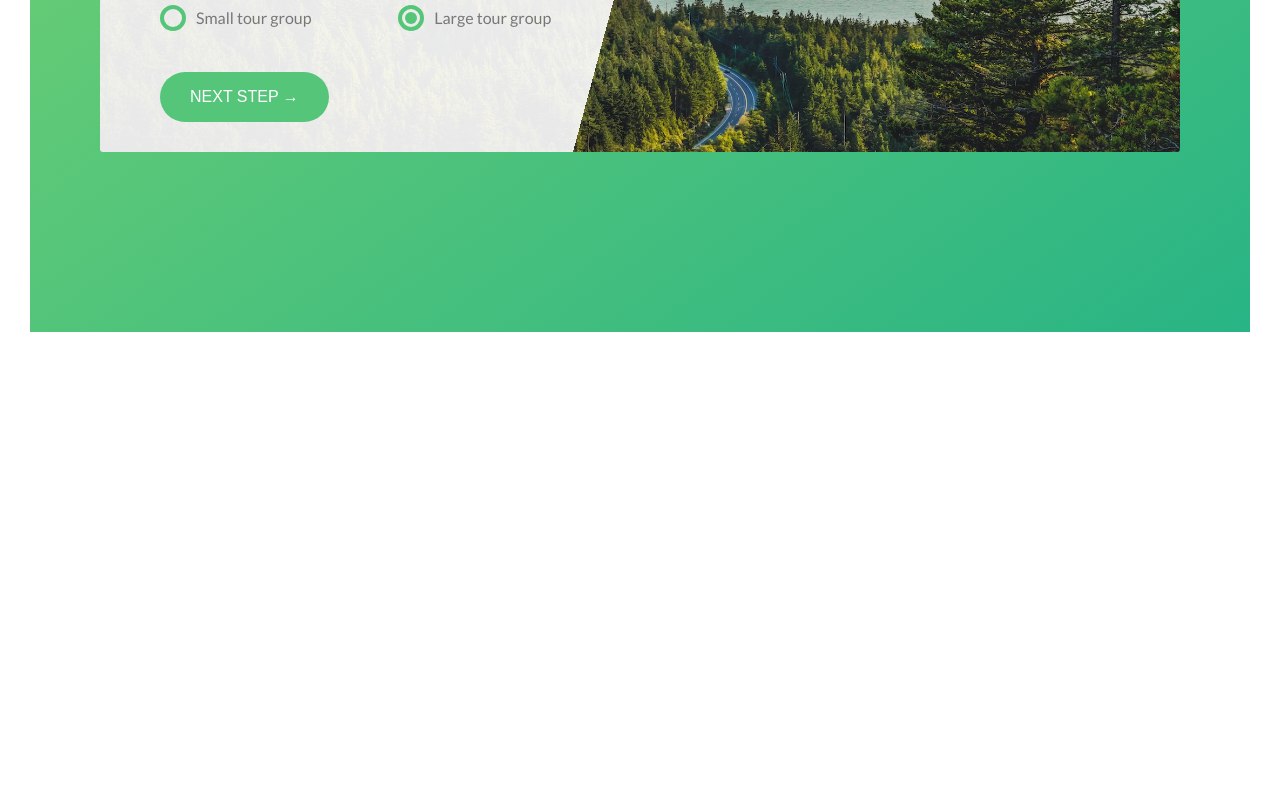
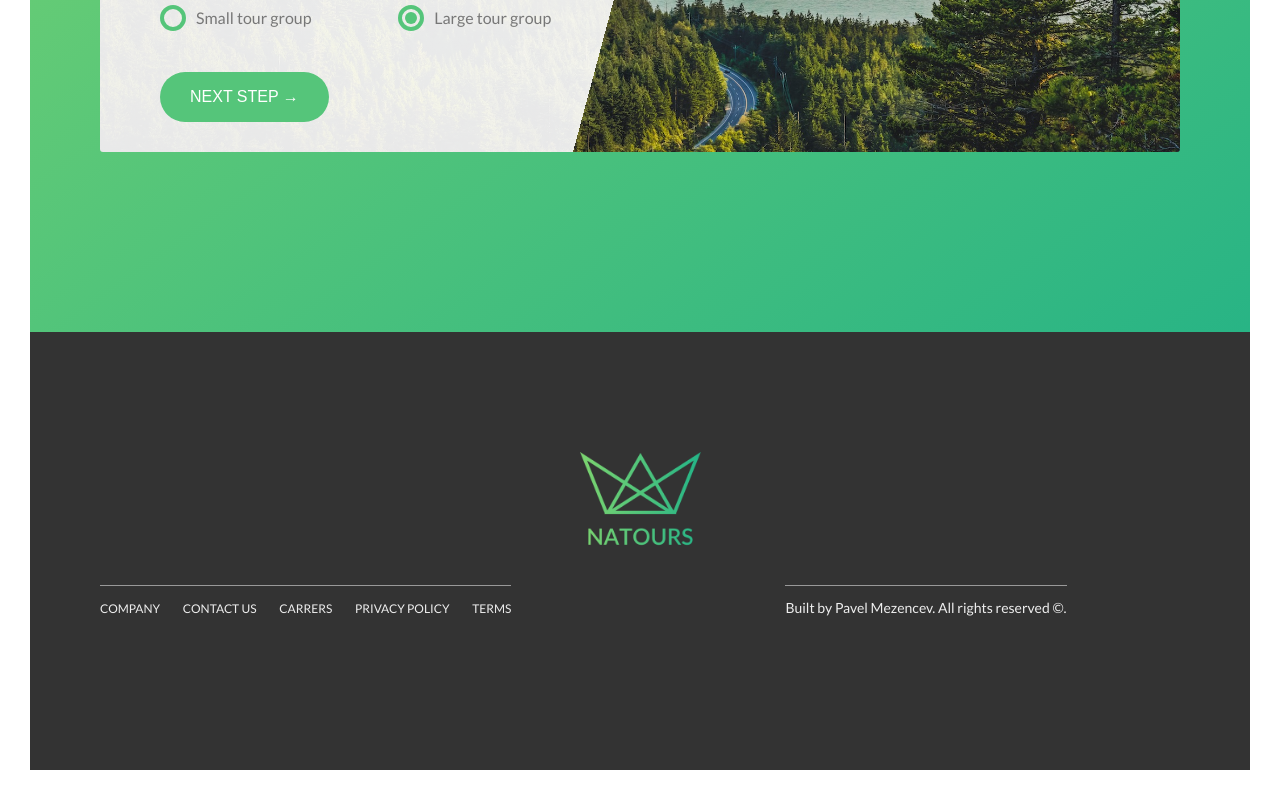
Before and after one commit to Mezin24/Natours, a website: page index.html in a window 1280 px wide. Shown: the part 5477-6277 px from the top of the page. Before the commit the page ends 5839 px from the top, so only its background shows below. Drawn offline with nearby package versions, Linux system fonts and the light colour scheme.

Commit message:
add footer

```diff
--- a/index.html
+++ b/index.html
@@ -341,6 +341,37 @@
         </div>
       </section>
     </main>
+    <footer class="footer">
+      <div class="footer__logo-box">
+        <img
+          src="img/logo-green-2x.png"
+          alt="Logo natours"
+          class="footer__logo"
+        />
+      </div>
+      <div class="container grid grid-col-2">
+        <ul class="footer__nav">
+          <li class="footer__item">
+            <a href="#" class="footer__link">Company</a>
+          </li>
+          <li class="footer__item">
+            <a href="#" class="footer__link">Contact us</a>
+          </li>
+          <li class="footer__item">
+            <a href="#" class="footer__link">Carrers</a>
+          </li>
+          <li class="footer__item">
+            <a href="#" class="footer__link">Privacy policy</a>
+          </li>
+          <li class="footer__item">
+            <a href="#" class="footer__link">Terms</a>
+          </li>
+        </ul>
+        <p class="footer__copy">
+          Built by Pavel Mezencev. All rights reserved &#169;.
+        </p>
+      </div>
+    </footer>
     <!-- <section class="container">
       <div class="grid grid-col-2">
         <div class="">This is a column 1 of 2</div>
--- a/sass/abstracts/_variables.scss
+++ b/sass/abstracts/_variables.scss
@@ -16,6 +16,7 @@ $color-grey-light-2: #eee;
 
 $color-grey-dark: #777;
 $color-grey-dark-2: #999;
+$color-grey-dark-3: #333;
 $color-white: #fff;
 $color-black: #000;
 
--- /dev/null
+++ b/sass/layout/_footer.scss
@@ -0,0 +1,50 @@
+.footer {
+  padding: 12rem 0;
+  background-color: $color-grey-dark-3;
+  color: $color-grey-light-2;
+  font-size: 1.4rem;
+
+  &__logo-box {
+    text-align: center;
+  }
+  &__logo {
+    height: 9.6rem;
+  }
+  &__nav {
+    list-style-type: none;
+    border-top: 1px solid $color-grey-dark-2;
+    padding-top: 1rem;
+    justify-self: start;
+  }
+  &__item {
+    display: inline-block;
+    &:not(:last-child) {
+      margin-right: 2rem;
+    }
+  }
+  &__link {
+    &:link,
+    &:visited {
+      text-decoration: none;
+      text-transform: uppercase;
+      font-weight: 500;
+      color: $color-grey-light-2;
+      font-size: 1.2rem;
+      transition: all 0.3s;
+      display: inline-block;
+    }
+    &:hover,
+    &:active {
+      color: $color-primary;
+      box-shadow: 0 1rem 4rem rgba($color-black, 0.4);
+      transform: rotate(5deg) scale(1.3);
+    }
+  }
+  &__text {
+  }
+  &__copy {
+    justify-self: center;
+    border-top: 1px solid $color-grey-dark-2;
+    padding-top: 1rem;
+  }
+}
--- a/sass/main.scss
+++ b/sass/main.scss
@@ -19,3 +19,4 @@
 
 @import "layout/header";
 @import "layout/grid";
+@import "layout/footer";
```
Also changed, not shown: css/main.css, 1 other file.
